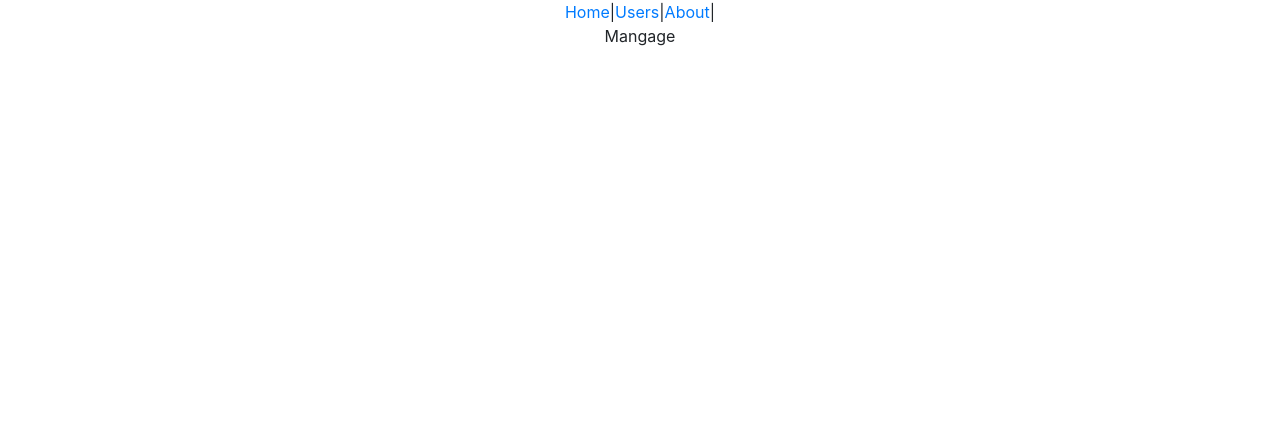
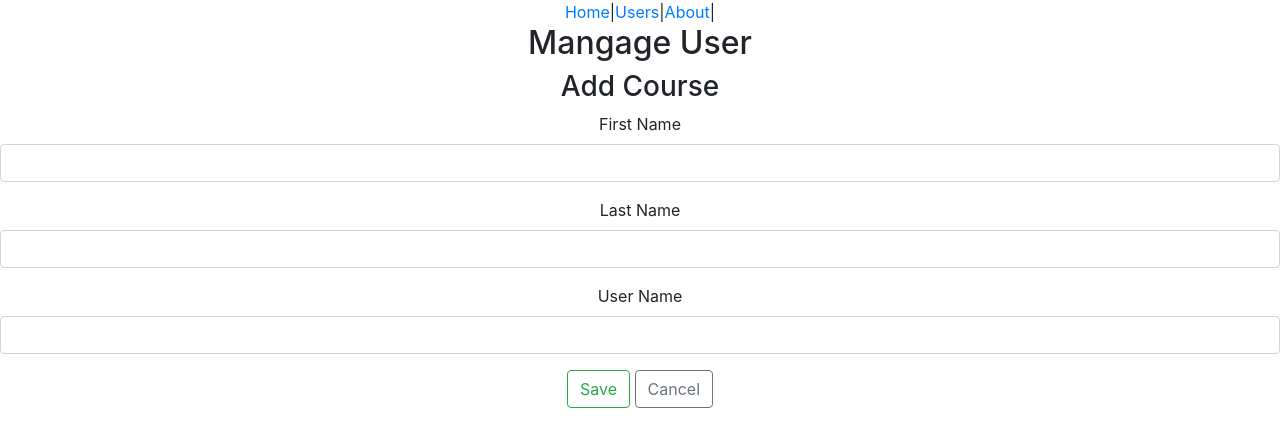
Before and after one commit to blondfro/json-server-sample, a React (Create React App) app: page /user in a window 1280 px wide. Shown: the top 446 px of the page. Built offline with nearby package versions, Linux system fonts and the light colour scheme; data requests are answered from the project's data file.

Commit message:
created a user form, and a reusable text input component. Added in the basic functionality of the manage users page and moved the user state to the app to pass it down to child components.

```diff
--- a/src/App.js
+++ b/src/App.js
@@ -1,4 +1,4 @@
-import React from "react";
+import React, { useEffect, useState } from "react";
 import { Route, Switch } from "react-router-dom";
 import "./App.css";
 
@@ -7,16 +7,34 @@ import HomePage from "./components/home/HomePage";
 import AboutPage from "./components/about/AboutPage";
 import UsersPage from "./components/users/UsersPage";
 import ManageUsersPage from "./components/users/ManageUsersPage";
+import { getAllUsers } from "./api/usersApi";
 
 function App() {
+  const [users, setUsers] = useState([]);
+
+  useEffect(() => {
+    async function getUsers() {
+      const results = await getAllUsers();
+
+      setUsers(results);
+    }
+    getUsers();
+  }, []);
+
   return (
     <div className="App">
       <Navigation />
       <Switch>
         <Route exact path="/" component={HomePage} />
         <Route path="/about" component={AboutPage} />
-        <Route path="/users" component={UsersPage} />
-        <Route path="/user/:id" component={ManageUsersPage} />
+        <Route
+          path="/users"
+          render={(props) => <UsersPage {...props} users={users} />}
+        />
+        <Route
+          path="/user/:id"
+          render={(props) => <ManageUsersPage {...props} users={users} />}
+        />
         <Route path="/user" component={ManageUsersPage} />
       </Switch>
     </div>
--- /dev/null
+++ b/src/components/common/TextInput.js
@@ -0,0 +1,21 @@
+import React from "react";
+
+function TextInput({ name, label, value, placeholder, onChange, ...props }) {
+  return (
+    <div className="form-group">
+      <label htmlFor={name}>{label}</label>
+      <div>
+        <input
+          type="text"
+          name={name}
+          className="form-control"
+          value={value}
+          placeholder={placeholder}
+          onChange={onChange}
+        />
+      </div>
+    </div>
+  );
+}
+
+export default TextInput;
--- a/src/components/users/ManageUsersPage.js
+++ b/src/components/users/ManageUsersPage.js
@@ -1,7 +1,45 @@
-import React from "react";
+import React, { useEffect, useState } from "react";
+import UserForm from "./UserForm";
 
-function ManageUsersPage(props) {
-  return <div>Mangage</div>;
+function ManageUsersPage({ users, ...props }) {
+  const [user, setUser] = useState({});
+
+  const newUser = {
+    id: 0,
+    first_name: "",
+    last_name: "",
+    userName: "",
+    password: "",
+  };
+
+  useEffect(() => {
+    const getUser = () => {
+      let id = parseInt(props.match.params.id);
+      const tmp = id > 0 ? users.find((user) => user.id === id) : newUser;
+      setUser(tmp);
+      // let tmp = users.find(user => user.id === props.match.params.id)
+    };
+
+    getUser();
+    console.log(user);
+  }, []);
+
+  function handleChange(event) {
+    const { name, value } = event.target;
+    setUser((prevUser) => ({
+      ...user,
+      [name]: value,
+    }));
+  }
+
+  const handleSave = () => {};
+
+  return (
+    <>
+      <h2>Mangage User</h2>
+      <UserForm user={user} onChange={handleChange} onSave={handleSave} />
+    </>
+  );
 }
 
 export default ManageUsersPage;
--- /dev/null
+++ b/src/components/users/UserForm.js
@@ -0,0 +1,39 @@
+import React from "react";
+import TextInput from "../common/TextInput";
+
+function UserForm({ user, onChange, onSave, ...props }) {
+  return (
+    <form onSubmit={onSave}>
+      <h3>{user.id ? "Edit" : "Add"} Course</h3>
+      <TextInput
+        name="first_name"
+        label="First Name"
+        value={user.first_name}
+        placeholder={user.first_name}
+        onChange={onChange}
+      />
+      <TextInput
+        name="last_name"
+        label="Last Name"
+        value={user.last_name}
+        placeholder={user.last_name}
+        onChange={onChange}
+      />
+      <TextInput
+        name="userName"
+        label="User Name"
+        value={user.userName}
+        placeholder={user.userName}
+        onChange={onChange}
+      />
+      <button type="submit" className="btn btn-outline-success">
+        Save
+      </button>{" "}
+      <button type="button" className="btn btn-outline-secondary">
+        Cancel
+      </button>
+    </form>
+  );
+}
+
+export default UserForm;
--- a/src/components/users/UsersPage.js
+++ b/src/components/users/UsersPage.js
@@ -1,23 +1,15 @@
-import React, { useEffect, useState } from "react";
-import { getAllUsers } from "../../api/usersApi";
+import React from "react";
 import ListUsers from "./ListUsers";
+import { Link } from "react-router-dom";
 
-function UsersPage() {
-  const [users, setUsers] = useState([]);
-
-  useEffect(() => {
-    async function getUsers() {
-      const results = await getAllUsers();
-
-      setUsers(results);
-    }
-    getUsers();
-  }, []);
-
+function UsersPage({ users, ...props }) {
   return (
     <>
       <h2>Users Page</h2>
-      <button className="btn btn-primary">Add User</button>
+      <Link to="/user">
+        <button className="btn btn-primary">Add User</button>
+      </Link>
+
       <ListUsers users={users} />
     </>
   );
```
